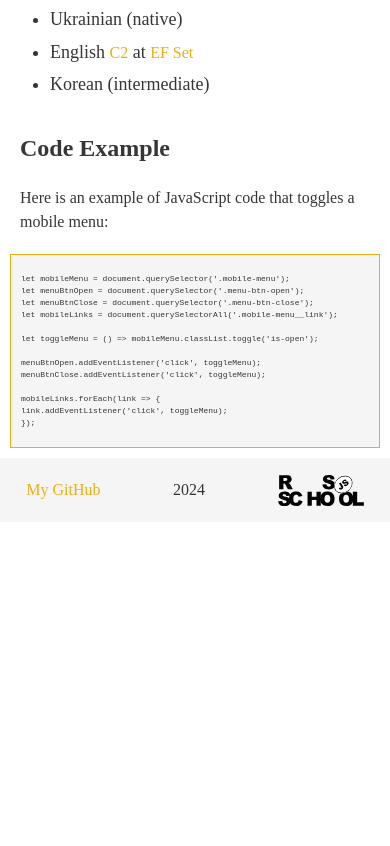
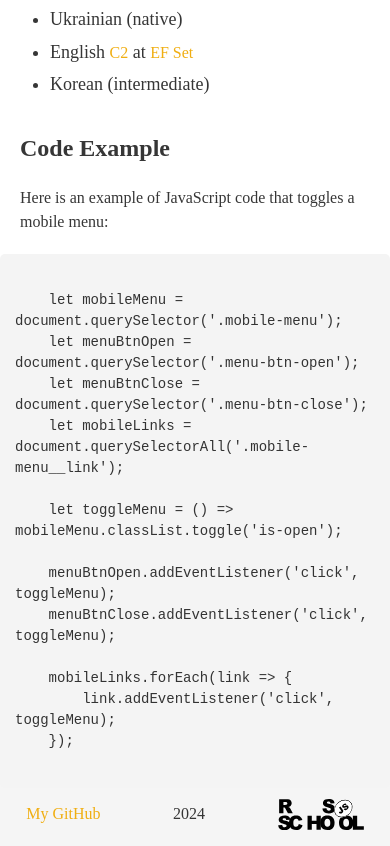
Before and after one commit to MarynaRusak/rsschool-cv, a plain HTML site: page index.html in a window 390 px wide. Shown: the part 1675-2521 px from the top of the page. Before the commit the page ends 2197 px from the top, so only its background shows below. Drawn offline with Linux system fonts and the light colour scheme.

Commit message:
feat: update index.html and style.css files

```diff
--- a/css/style.css
+++ b/css/style.css
@@ -136,6 +136,7 @@ h3 {
     width: 100%;
     position: relative;
     overflow: hidden;
+    margin-bottom: -20px;
 }
 .two-columns {
     display: flex;
@@ -153,19 +154,17 @@ h3 {
     width: 45%;
     padding-left: 20px;
 }
-.code  {
-    width: 100%;
+.code-pre pre {
+    background-color: #f4f4f4;
+    padding: 15px;
+    border-radius: 5px;
+    font-family: 'Courier New', monospace;
+    font-size: 14px;
+    color: #333;
 }
-.code-pre {
-    background-color: #f5f5f5;
-    padding: 20px;
-    margin: 20px;
-    border: 1px solid #f0ae12;
-}
-pre {
-    text-align: left;
-    font-family: monospace;
-    font-size: 16px;
+
+.code-pre code {
+    white-space: pre-wrap;
 }
 
 /*footer*/
@@ -176,6 +175,7 @@ pre {
     flex-direction: row;
     justify-content: space-around;
     align-items: center;
+    margin-top: 0;
 }
 
 /*responsive*/
@@ -224,25 +224,8 @@ pre {
         padding: 0;
     }
 }
-@media screen and (max-width: 700px) {
-pre {
-    text-align: left;
-    font-family: monospace;
-    font-size: 10px;
-}
-}
+
 @media screen and (max-width: 600px) {
-    .code-pre {
-        background-color: #f5f5f5;
-        padding: 10px;
-        margin: 10px;
-        border: 1px solid #f0ae12;
-    }
-    pre {
-        text-align: left;
-        font-family: monospace;
-        font-size: 8px;
-    }
     .header-nav {
         display: flex;
         align-items: center;
--- a/index.html
+++ b/index.html
@@ -85,8 +85,7 @@
                 <h2>Code Example</h2>
                 <p>Here is an example of JavaScript code that toggles a mobile menu:</p>
                 <div class="code-pre">
-                    <code>
-<pre>
+                    <pre><code>
     let mobileMenu = document.querySelector('.mobile-menu');
     let menuBtnOpen = document.querySelector('.menu-btn-open');
     let menuBtnClose = document.querySelector('.menu-btn-close');
@@ -100,8 +99,7 @@ menuBtnClose.addEventListener('click', toggleMenu);
     mobileLinks.forEach(link => {
         link.addEventListener('click', toggleMenu);
     });
-</pre>
-                    </code>
+                    </code></pre>
                 </div>
             </section>
         </main>
```
Lines whose indentation alone changed are shown as unchanged.
